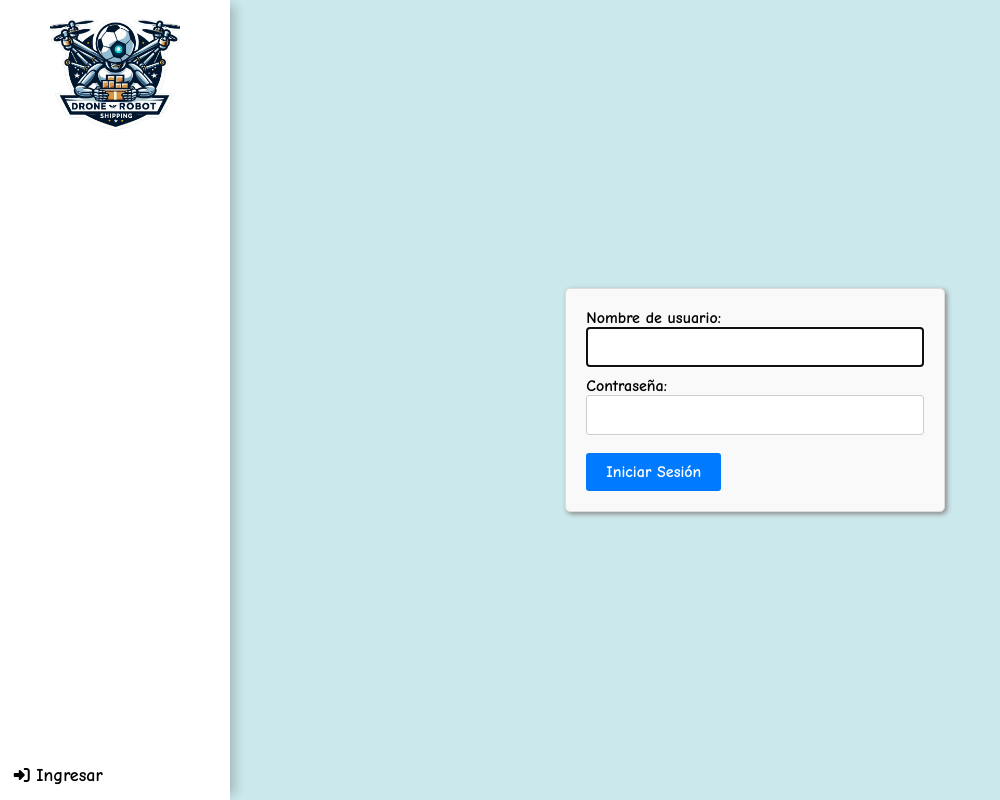
After one commit to ccamacho02/Sistema-Gestion-Robots-Drones, a Django app: page /signin/ in a window 1280 px wide. The commit adds this page. Shown: the whole page, without its empty margins (0-1000 px from the left). Run offline with Django 5.2, Linux system fonts and the light colour scheme; some web fonts are replaced.

Commit message:
Se agrego la funcion de inicio sesion y se creo el sidebar

```diff
--- /dev/null
+++ b/Index/forms.py
@@ -0,0 +1,7 @@
+from django.contrib.auth.forms import AuthenticationForm
+
+class CustomAuthenticationForm(AuthenticationForm):
+    def __init__(self, *args, **kwargs):
+        super().__init__(*args, **kwargs)
+        self.fields['username'].label = 'Nombre de usuario'
+        self.fields['password'].label = 'Contraseña'
--- /dev/null
+++ b/Index/static/css/form.css
@@ -0,0 +1,47 @@
+/* Estilos generales para el formulario */
+
+.auth h1{
+    font-size: 25px;
+    padding-bottom: 10px;
+}
+
+.error{
+    color: red;
+    font-style: italic;
+    padding-bottom: 8px;
+}
+
+form {
+    max-width: 400px; /* Ancho máximo del formulario */
+    margin: 0 auto; /* Centrar el formulario en la página */
+    padding: 20px;
+    background-color: #f9f9f9;
+    border: 1px solid #ddd;
+    border-radius: 5px;
+    box-shadow: 2px 2px 5px #888;
+  }
+
+  /* Estilos para los campos del formulario */
+  form input[type="text"],
+  form input[type="password"],
+  form select {
+    width: 100%; /* Ancho completo para los campos de texto y contraseña */
+    padding: 10px; /* Espaciado interno */
+    margin-bottom: 10px; /* Margen inferior */
+    border: 1px solid #ccc; /* Borde */
+    border-radius: 3px; /* Borde redondeado */
+  }
+
+  /* Estilos para los botones del formulario */
+  form button {
+    padding: 10px 20px; /* Espaciado interno */
+    background-color: #007bff; /* Color de fondo */
+    color: #fff; /* Color del texto */
+    border: none; /* Sin borde */
+    border-radius: 3px; /* Borde redondeado */
+    cursor: pointer; /* Cambio de cursor al pasar el ratón */
+  }
+
+  form button:hover {
+    background-color: #0056b3; /* Cambio de color al pasar el ratón */
+  }
--- a/Index/static/css/index.css
+++ b/Index/static/css/index.css
@@ -10,51 +10,80 @@
 }
 
 body{
-    background-color: #12c2c2;
+    background-color: rgba(188, 226, 231, 0.765);
     min-height: 100vh;
 }
 
-header{
-    background-color: white;
+.container-menu{
     display: flex;
-    justify-content: space-between;
-    border-bottom: 1.5px solid;
-    height: 85px;
-    padding: 5px 10px;
+}
+
+.sidebar{
+    background-color: #fff;
+    height: 100%;
+    width: 230px;
+    position: fixed;
+    box-shadow: 10px 0 10px -5px rgba(0, 0, 0, 0.2);
+}
+
+.logo{
+    display: flex;
+    justify-content: center;
+    padding: 8px 8px 12px 8px;
+}
+
+.logo img{
+    height: 130px;
+    width: 130px;
+}
+
+.logo img:hover{
+    transform: scale(1.1);
+    transition: transform 0.5s ease;
+    cursor: pointer;
+}
+
+.item{
+   list-style: none;
+   padding: 6%;
+}
+
+.item:hover{
+    background-color: rgba(93, 81, 81, 0.388) ;
+    transition: ease 0.3s;
+}
+
+.item a{
+    color: black;
+    text-decoration: none;
+    font-size: 18px;
+}
+
+.auth-menu{
+    position: absolute;
+    bottom: 0;
+    width: 100%;
+}
+
+.content{
+    display: flex;
+    justify-content: center;
+    flex-grow: 1;
+    margin-left: 230px;
+    height: 100vh;
     align-items: center;
 }
 
-header .logo{
-    cursor: pointer;
+.content img{
+    width: 800px;
+    height: 600px;
 }
 
-header .logo img{
-    height: 60px;
-    width: auto;
-    padding: 3px;
-    border-radius: 10px;
-}
+.itemU{
+    list-style: none;
+    padding: 6%;
+ }
 
-header .logo img:hover{
-   transform: scale(1.2);
-   transition: transform 0.3s ease;
-}
-
-header .menu{
-    list-style: none;
-}
-
-header .menu #item{
-    display: inline-block;
-    padding: 0 20px;
-}
-
-header .menu #item:hover{
-    transform: scale(1.1);
-    transition: transform 0.3s ease;
-}
-header .menu #item a{
-    text-decoration: none;
-    font-size: 18px;
-    color: black;
-}
+ .itemU p{
+    text-transform: uppercase;
+ }
--- /dev/null
+++ b/Index/templates/layouts/base.html
@@ -0,0 +1,55 @@
+{% load static %}
+<!DOCTYPE html>
+<html lang="en">
+  <head>
+    <meta charset="UTF-8" />
+    <meta name="viewport" content="width=device-width, initial-scale=1.0" />
+    <title>Gestión</title>
+    <link rel="icon" href="{% static 'img/logo.png' %}" type="image/png">
+    <link rel="stylesheet" href="{% static 'css/index.css' %}" />
+    <link
+      rel="stylesheet"
+      href="https://cdnjs.cloudflare.com/ajax/libs/font-awesome/6.5.2/css/all.min.css"
+      integrity="sha512-SnH5WK+bZxgPHs44uWIX+LLJAJ9/2PkPKZ5QiAj6Ta86w+fsb2TkcmfRyVX3pBnMFcV7oQPJkl9QevSCWr3W6A=="
+      crossorigin="anonymous"
+      referrerpolicy="no-referrer"
+    />
+  </head>
+  <body>
+    <div class="container-menu">
+      <div class="sidebar">
+        <div class="logo">
+          <a href="{% url 'index' %}"><img src="{% static 'img/logo.png' %}" alt="Logo" /></a>
+        </div>
+        {% if user.is_authenticated %}
+        <ul class="menu">
+          <li class="item">
+            <a href=""><i class="fa-regular fa-calendar"></i> Reservas</a>
+          </li>
+          <li class="item">
+            <a href=""><i class="fa-solid fa-cube"></i> Inventario</a>
+          </li>
+        </ul>
+        {% endif %}
+        <div class="auth-menu">
+          <ul class="menu">
+            {% if user.is_authenticated %}
+            <li class="itemU">
+              <p><i class="fa-solid fa-user"></i> {{user}}</p>
+            </li>
+            <li class="item">
+                <a href="{% url 'signout' %}"><i class="fas fa-sign-out-alt"></i> Cerrar sesión</a>
+            </li>
+            {% else %}
+            <li class="item">
+              <a href="{% url 'signin' %}"><i class="fas fa-sign-in-alt"></i> Ingresar</a>
+            </li>
+            {% endif %}
+          </ul>
+        </div>
+      </div>
+      {% block content %}
+      {% endblock %}
+    </div>
+  </body>
+</html>
--- /dev/null
+++ b/Index/templates/signin.html
@@ -0,0 +1,17 @@
+{% extends 'layouts/base.html' %}
+{% load static %}
+{% block content %}
+    <link rel="stylesheet" href="{% static 'css/form.css' %}">
+    <div class="content">
+        <div class="auth">
+            <form method="POST">
+                {% csrf_token %}
+                {{form}}
+                <p class="error">{{error}}</p>
+                <button>
+                    Iniciar Sesión
+                </button>
+            </form>
+        </div>
+    </div>
+{% endblock %}
--- a/Index/urls.py
+++ b/Index/urls.py
@@ -3,4 +3,6 @@ from . import views
 
 urlpatterns = [
     path('', views.index, name='index'),
+    path('signin/', views.signin, name='signin'),
+    path('signout/', views.signout, name='signout'),
 ]
--- a/Index/views.py
+++ b/Index/views.py
@@ -1,13 +1,13 @@
 from django.shortcuts import render, redirect
 from django.http import HttpResponse
-from django.contrib.auth.forms import UserCreationForm, AuthenticationForm
+from django.contrib.auth.forms import UserCreationForm
 from django.contrib.auth.models import User
 from django.contrib.auth import login, logout, authenticate
-# Create your views here.
+from .forms import CustomAuthenticationForm
 
 
 def index(request):
-        return render(request,'layouts/index.html')
+        return render(request,'index.html')
 
 def signup(request):
     if request.method == 'GET':
@@ -43,7 +43,7 @@ def signout(request):
 def signin(request):
     if request.method == 'GET':
         return render(request, 'signin.html', {
-            'form': AuthenticationForm,
+            'form': CustomAuthenticationForm,
         })
     else:
         user = authenticate(
@@ -51,8 +51,8 @@ def signin(request):
 
         if user is None:
             return render(request, 'signin.html', {
-                'form': AuthenticationForm,
-                'error': 'Username or password is incorrect',
+                'form': CustomAuthenticationForm,
+                'error': 'Usuario o Contraseña Incorrectos',
             })
         else:
             login(request, user)
```
Also changed, not shown: Index/templates/index.html (added, +7 -0 lines), Index/templates/layouts/index.html (deleted, +0 -26 lines), Index/static/img/Fondo.jpeg (added), Index/static/img/Fondo.png (added), Index/static/img/logo.png (added).
